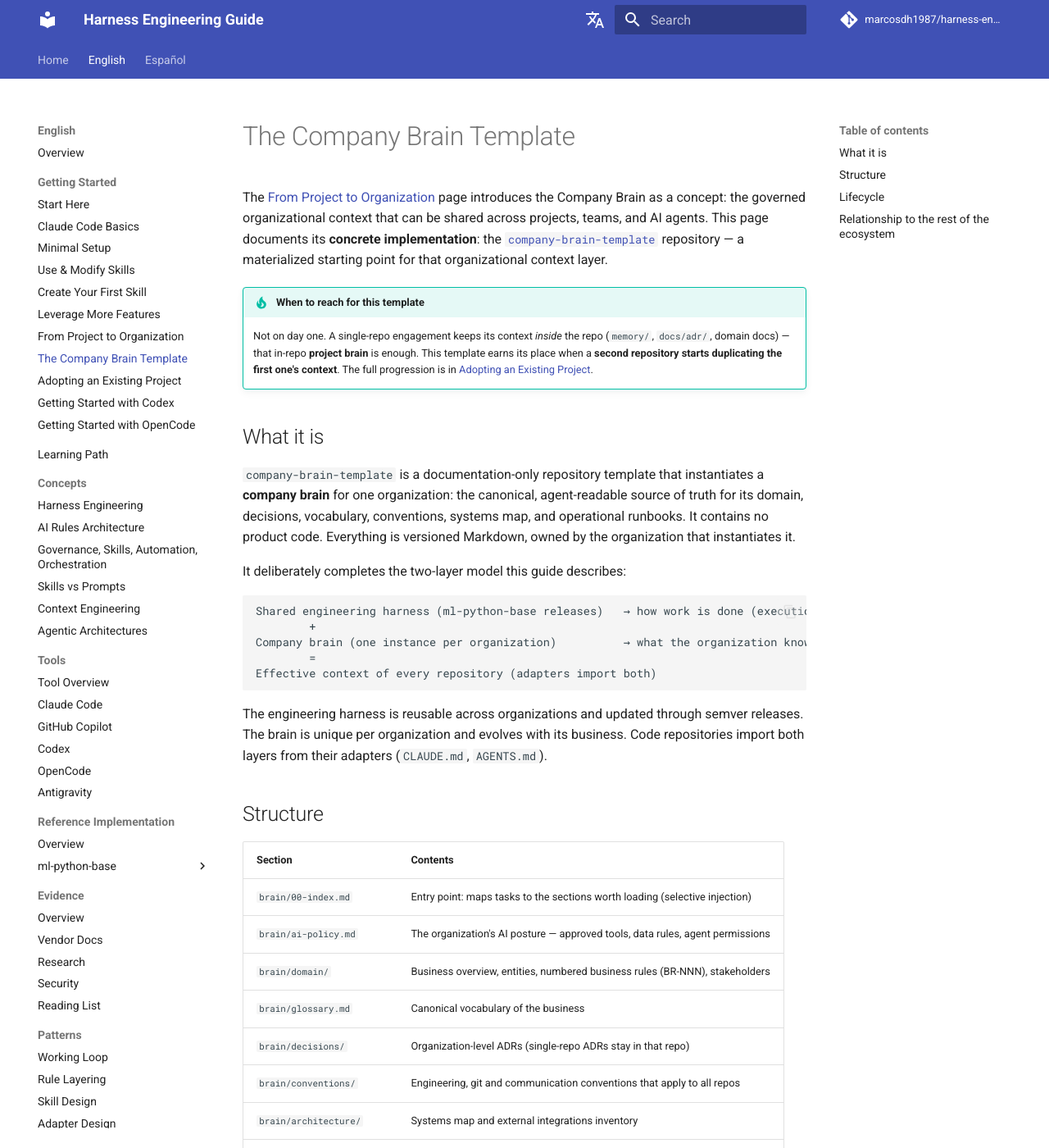
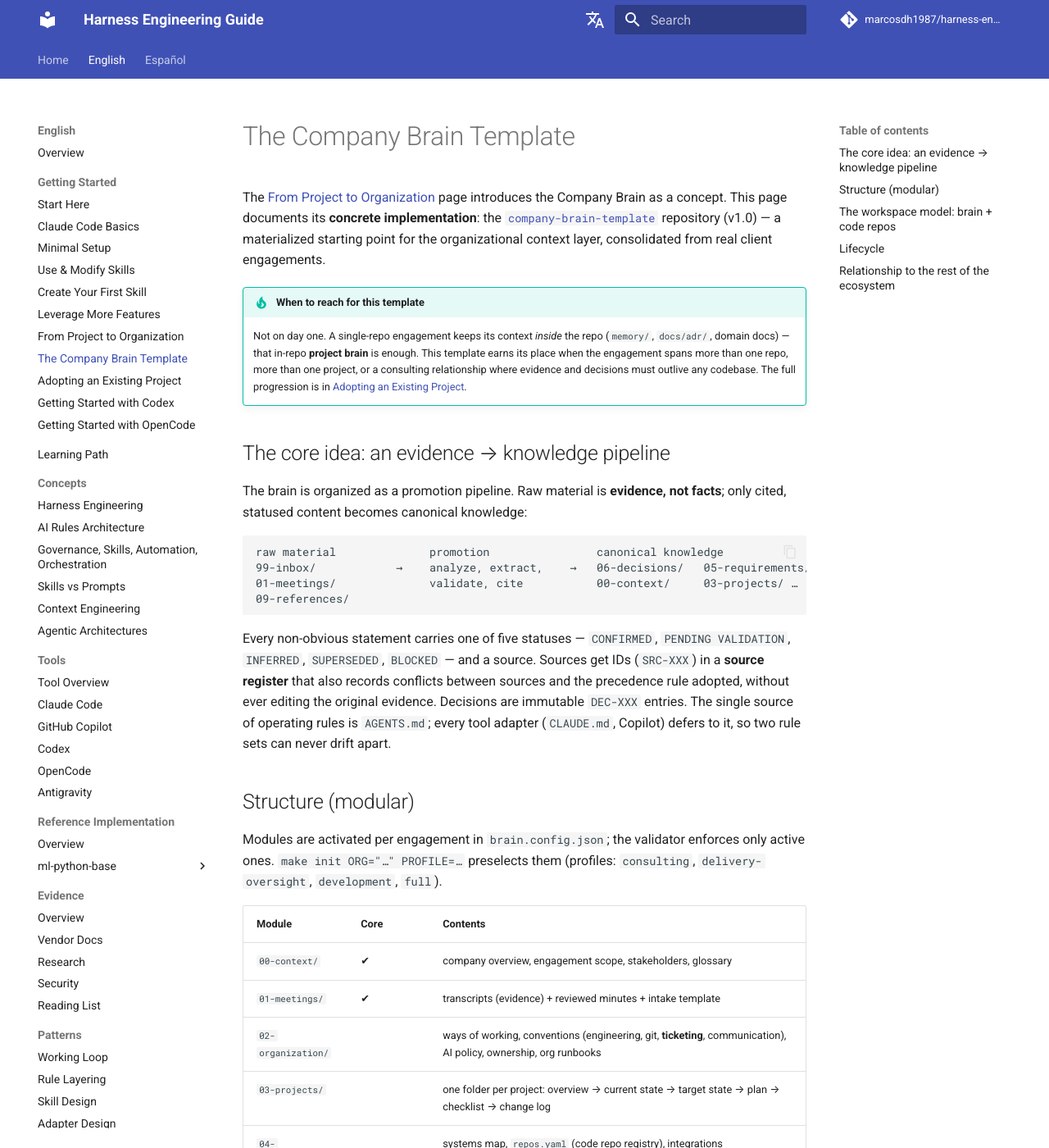
Before and after one commit to marcosdh1987/harness-engineering-guide, an MkDocs documentation site: the page built from docs/en/getting-started/company-brain-template.md, in a window 1280 px wide and 1400 px high. Shown: the whole window at 82% size. Built offline with MkDocs 1.6.1 and Material for MkDocs 9.7.7, drawn with Linux system fonts in a browser that asks for light colours; comment, search, counter and statistics services are not loaded; some of the changed text lies outside the part shown.

Commit message:
Update company brain template documentation for clarity and modular structure

````diff
--- a/docs/en/getting-started/company-brain-template.md
+++ b/docs/en/getting-started/company-brain-template.md
@@ -1,85 +1,102 @@
 # The Company Brain Template
 
-The [From Project to Organization](project-to-organization.md) page introduces the
-Company Brain as a concept: the governed organizational context that can be shared
-across projects, teams, and AI agents. This page documents its **concrete
+The [From Project to Organization](project-to-organization.md) page introduces
+the Company Brain as a concept. This page documents its **concrete
 implementation**: the
 [`company-brain-template`](https://github.com/marcosdh1987/company-brain-template)
-repository — a materialized starting point for that organizational context layer.
+repository (v1.0) — a materialized starting point for the organizational
+context layer, consolidated from real client engagements.
 
 !!! tip "When to reach for this template"
-    Not on day one. A single-repo engagement keeps its context *inside* the repo
-    (`memory/`, `docs/adr/`, domain docs) — that in-repo **project brain** is
-    enough. This template earns its place when a **second repository starts
-    duplicating the first one's context**. The full progression is in
-    [Adopting an Existing Project](adopt-existing-project.md).
+    Not on day one. A single-repo engagement keeps its context *inside* the
+    repo (`memory/`, `docs/adr/`, domain docs) — that in-repo **project
+    brain** is enough. This template earns its place when the engagement
+    spans more than one repo, more than one project, or a consulting
+    relationship where evidence and decisions must outlive any codebase. The
+    full progression is in [Adopting an Existing Project](adopt-existing-project.md).
 
-## What it is
+## The core idea: an evidence → knowledge pipeline
 
-`company-brain-template` is a documentation-only repository template that
-instantiates a **company brain** for one organization: the canonical, agent-readable
-source of truth for its domain, decisions, vocabulary, conventions, systems map,
-and operational runbooks. It contains no product code. Everything is versioned
-Markdown, owned by the organization that instantiates it.
-
-It deliberately completes the two-layer model this guide describes:
+The brain is organized as a promotion pipeline. Raw material is **evidence,
+not facts**; only cited, statused content becomes canonical knowledge:
 
 ```text
-Shared engineering harness (ml-python-base releases)   → how work is done (execution)
-        +
-Company brain (one instance per organization)          → what the organization knows (context)
-        =
-Effective context of every repository (adapters import both)
+raw material              promotion                canonical knowledge
+99-inbox/            →    analyze, extract,    →   06-decisions/   05-requirements/
+01-meetings/              validate, cite           00-context/     03-projects/ …
+09-references/
 ```
 
-The engineering harness is reusable across organizations and updated through semver
-releases. The brain is unique per organization and evolves with its business. Code
-repositories import both layers from their adapters (`CLAUDE.md`, `AGENTS.md`).
+Every non-obvious statement carries one of five statuses — `CONFIRMED`,
+`PENDING VALIDATION`, `INFERRED`, `SUPERSEDED`, `BLOCKED` — and a source.
+Sources get IDs (`SRC-XXX`) in a **source register** that also records
+conflicts between sources and the precedence rule adopted, without ever
+editing the original evidence. Decisions are immutable `DEC-XXX` entries.
+The single source of operating rules is `AGENTS.md`; every tool adapter
+(`CLAUDE.md`, Copilot) defers to it, so two rule sets can never drift apart.
 
-## Structure
+## Structure (modular)
 
-| Section | Contents |
-|---|---|
-| `brain/00-index.md` | Entry point: maps tasks to the sections worth loading (selective injection) |
-| `brain/ai-policy.md` | The organization's AI posture — approved tools, data rules, agent permissions |
-| `brain/domain/` | Business overview, entities, numbered business rules (BR-NNN), stakeholders |
-| `brain/glossary.md` | Canonical vocabulary of the business |
-| `brain/decisions/` | Organization-level ADRs (single-repo ADRs stay in that repo) |
-| `brain/conventions/` | Engineering, git and communication conventions that apply to all repos |
-| `brain/architecture/` | Systems map and external integrations inventory |
-| `brain/runbooks/` | Step-by-step operational procedures, executable by a newcomer or an agent |
-| `brain/team/ownership.md` | Every shared section has an explicit human owner |
-| `memory/` | Organization-level learnings and patterns |
+Modules are activated per engagement in `brain.config.json`; the validator
+enforces only active ones. `make init ORG="…" PROFILE=…` preselects them
+(profiles: `consulting`, `delivery-oversight`, `development`, `full`).
+
+| Module | Core | Contents |
+|---|---|---|
+| `00-context/` | ✔ | company overview, engagement scope, stakeholders, glossary |
+| `01-meetings/` | ✔ | transcripts (evidence) + reviewed minutes + intake template |
+| `02-organization/` | | ways of working, conventions (engineering, git, **ticketing**, communication), AI policy, ownership, org runbooks |
+| `03-projects/` | | one folder per project: overview → current state → target state → plan → checklist → change log |
+| `04-architecture/` | | systems map, `repos.yaml` (code repo registry), integrations |
+| `05-requirements/` | | functional, non-functional, business rules, open questions |
+| `06-decisions/` | ✔ | immutable `DEC-XXX` decision log |
+| `07-delivery/` | | status, roadmap, action items, validation matrix, periodic client-run check |
+| `08-vendors/` | | vendor register + evaluations |
+| `09-references/` | ✔ | primary sources + source registers with conflict tracking |
+| `99-inbox/` | ✔ | landing zone; files leave marked `processed--` |
+
+`02-organization/` is where the organization's ways of working live as
+**declarations** — the engineering harness *enforces* them in each repo; the
+brain *declares* them once. This includes `conventions/ticketing.md`: generic
+skills ("plan from ticket") read it to adapt to the organization's tracker,
+workflow states, and definitions of ready/done.
+
+## The workspace model: brain + code repos
+
+When the organization has code repositories, the layout is **hub-and-spoke
+with sibling clones — never submodules, never nested**:
+
+```text
+~/work/acme/
+├── acme-brain/          ← the hub
+├── api-payments/        ← spoke: its CLAUDE.md imports @../acme-brain/…
+└── web-portal/          ← spoke
+```
+
+A developer's day 1 is `git clone <brain> && make workspace` — the target
+reads `04-architecture/repos.yaml` and clones every registered repo
+alongside. Submodules are rejected deliberately: a submodule pins a commit
+(stale context by design), adds clone/permission friction, and inverts the
+dependency — context must not depend on code. The sibling convention makes
+the relative import path predictable on every machine; if the brain is
+missing, imports degrade gracefully, and CI checks the brain out as a second
+repo instead. Full rationale: the template's `docs/workspace.md`.
 
 ## Lifecycle
 
-The template ships with governed skills (same format as the reference
-implementation's skills) covering the full lifecycle:
-
-- **`bootstrap_company_brain`** — instantiates and populates the brain for a new
-  organization: mines real sources first (repos, docs, configs), interviews humans
-  only for what mining cannot answer, and never invents domain facts. Visible
-  `_PENDIENTE_` markers beat plausible fiction.
-- **`update_domain_context`**, **`record_decision`**, **`add_runbook`** — absorb
-  business changes consistently instead of patching one file.
-- **`quarterly_context_review`** — the anti-drift mechanism: every ~90 days the
-  brain is audited against reality, stale content is flagged, and marker debt is
-  reported to section owners. Stale context is worse than missing context.
-
-Validation is automated (`make validate`: structure, links, marker debt) and the
-folder structure is treated as a public interface — consumer repositories reference
-it from their adapters, so restructuring is a `MAJOR` version change.
+Governed skills cover the whole lifecycle: `bootstrap_company_brain`
+(fresh-start or **migration mode** for organizations with existing history:
+everything into the inbox → source register with conflicts → gradual
+promotion), `process_meeting` (transcript → minutes → promoted knowledge),
+`update_domain_context`, `record_decision`, `add_runbook`, and
+`quarterly_context_review` (the anti-drift audit). Validation is automated
+and semantic: `make validate` checks structure per config, links, duplicate
+IDs, decisions without sources, and reports placeholder/inbox debt.
 
 ## Relationship to the rest of the ecosystem
 
-- The **guide** (this site) explains the concepts and the adoption levels.
-- **`ml-python-base`** provides the execution layer and distributes the brain
-  lifecycle skills with its releases.
-- The **lab** can measure which brain sections agents actually consult, informing
-  the quarterly review: sections never read are candidates to merge or delete.
-
-!!! note "Ownership boundary"
-    The template (structure + skills) is a reusable engineering asset. Each
-    instantiated brain belongs to the organization it describes — including when a
-    consultancy operates the bootstrap. This separation is what keeps the motor
-    reusable and the client's knowledge theirs.
+The guide explains the concepts; `ml-python-base` provides the execution
+layer and distributes the brain lifecycle skills; the lab can measure which
+brain sections agents actually consult. The template (structure + skills) is
+a reusable engineering asset; each instantiated brain belongs to the
+organization it describes.
--- a/docs/es/getting-started/company-brain-template.md
+++ b/docs/es/getting-started/company-brain-template.md
@@ -1,88 +1,107 @@
 # El template de Company Brain
 
-La página [Del proyecto a la organización](proyecto-a-organizacion.md) introduce el
-Company Brain como concepto: el contexto organizacional gobernado que puede
-compartirse entre proyectos, equipos y agentes de IA. Esta página documenta su
+La página [Del proyecto a la organización](proyecto-a-organizacion.md)
+introduce el Company Brain como concepto. Esta página documenta su
 **implementación concreta**: el repositorio
 [`company-brain-template`](https://github.com/marcosdh1987/company-brain-template)
-— un punto de partida materializado para esa capa de contexto organizacional.
+(v1.0) — un punto de partida materializado para la capa de contexto
+organizacional, consolidado a partir de engagements reales con clientes.
 
 !!! tip "Cuándo usar este template"
-    No el día uno. Un engagement de un solo repo mantiene su contexto *adentro*
-    del repo (`memory/`, `docs/adr/`, docs de dominio) — ese **project brain**
-    in-repo alcanza. Este template se gana su lugar cuando un **segundo
-    repositorio empieza a duplicar el contexto del primero**. La progresión
-    completa está en
+    No el día uno. Un engagement de un solo repo mantiene su contexto
+    *adentro* del repo (`memory/`, `docs/adr/`) — ese **project brain**
+    in-repo alcanza. Este template se gana su lugar cuando el engagement
+    abarca más de un repo, más de un proyecto, o una relación de consultoría
+    donde la evidencia y las decisiones deben sobrevivir a cualquier
+    codebase. La progresión completa está en
     [Adopción en un proyecto existente](adopt-existing-project.md).
 
-## Qué es
+## La idea central: un pipeline de evidencia → conocimiento
 
-`company-brain-template` es un template de repositorio solo-documentación que
-instancia un **company brain** para una organización: la fuente de verdad canónica
-y legible por agentes de su dominio, decisiones, vocabulario, convenciones, mapa de
-sistemas y runbooks operativos. No contiene código de producto. Todo es Markdown
-versionado, propiedad de la organización que lo instancia.
-
-Completa deliberadamente el modelo de dos capas que describe esta guía:
+El brain se organiza como un pipeline de promoción. El material crudo es
+**evidencia, no hechos**; solo el contenido citado y con estado se vuelve
+conocimiento canónico:
 
 ```text
-Harness de ingeniería compartido (releases de ml-python-base) → cómo se trabaja (ejecución)
-        +
-Company brain (una instancia por organización)                → qué sabe la organización (contexto)
-        =
-Contexto efectivo de cada repositorio (los adapters importan ambas capas)
+material crudo            promoción                conocimiento canónico
+99-inbox/            →    analizar, extraer,   →   06-decisions/   05-requirements/
+01-meetings/              validar, citar           00-context/     03-projects/ …
+09-references/
 ```
 
-El harness es reutilizable entre organizaciones y se actualiza por releases semver.
-El brain es único por organización y evoluciona con su negocio. Los repos de código
-importan ambas capas desde sus adapters (`CLAUDE.md`, `AGENTS.md`).
+Toda afirmación no obvia lleva uno de cinco estados — `CONFIRMED`,
+`PENDING VALIDATION`, `INFERRED`, `SUPERSEDED`, `BLOCKED` — y una fuente.
+Las fuentes reciben IDs (`SRC-XXX`) en un **source register** que además
+registra conflictos entre fuentes y la regla de precedencia adoptada, sin
+editar jamás la evidencia original. Las decisiones son entradas `DEC-XXX`
+inmutables. La fuente única de reglas operativas es `AGENTS.md`; todo adapter
+de herramienta (`CLAUDE.md`, Copilot) remite a él, así dos juegos de reglas
+nunca pueden divergir.
 
-## Estructura
+## Estructura (modular)
 
-| Sección | Contenido |
-|---|---|
-| `brain/00-index.md` | Punto de entrada: mapea tareas a las secciones que vale la pena cargar (inyección selectiva) |
-| `brain/ai-policy.md` | La postura de IA de la organización — herramientas aprobadas, reglas de datos, permisos de agentes |
-| `brain/domain/` | Visión del negocio, entidades, reglas de negocio numeradas (BR-NNN), stakeholders |
-| `brain/glossary.md` | Vocabulario canónico del negocio |
-| `brain/decisions/` | ADRs a nivel organización (los de un solo repo quedan en ese repo) |
-| `brain/conventions/` | Convenciones de ingeniería, git y comunicación transversales |
-| `brain/architecture/` | Mapa de sistemas e inventario de integraciones externas |
-| `brain/runbooks/` | Procedimientos operativos paso a paso, ejecutables por una persona nueva o un agente |
-| `brain/team/ownership.md` | Toda sección compartida tiene un dueño humano explícito |
-| `memory/` | Aprendizajes y patrones a nivel organización |
+Los módulos se activan por engagement en `brain.config.json`; el validador
+solo exige los activos. `make init ORG="…" PROFILE=…` los preselecciona
+(perfiles: `consulting`, `delivery-oversight`, `development`, `full`).
+
+| Módulo | Core | Contenido |
+|---|---|---|
+| `00-context/` | ✔ | visión de la empresa, alcance del engagement, stakeholders, glosario |
+| `01-meetings/` | ✔ | transcripts (evidencia) + minutas revisadas + template de intake |
+| `02-organization/` | | ways of working, convenciones (ingeniería, git, **ticketing**, comunicación), política de IA, ownership, runbooks de la org |
+| `03-projects/` | | una carpeta por proyecto: overview → estado actual → estado objetivo → plan → checklist → change log |
+| `04-architecture/` | | mapa de sistemas, `repos.yaml` (registro de repos de código), integraciones |
+| `05-requirements/` | | funcionales, no funcionales, reglas de negocio, preguntas abiertas |
+| `06-decisions/` | ✔ | log de decisiones `DEC-XXX` inmutable |
+| `07-delivery/` | | estado, roadmap, action items, matriz de validación, check periódico que completa el cliente |
+| `08-vendors/` | | registro de vendors + evaluaciones |
+| `09-references/` | ✔ | fuentes primarias + source registers con registro de conflictos |
+| `99-inbox/` | ✔ | zona de aterrizaje; los archivos salen marcados `processed--` |
+
+`02-organization/` es donde viven los modos de trabajo de la organización
+como **declaraciones** — el harness de ingeniería las *aplica* en cada repo;
+el brain las *declara* una vez. Incluye `conventions/ticketing.md`: las
+skills genéricas ("planificar desde un ticket") lo leen para adaptarse al
+tracker, los estados del workflow y las definiciones de ready/done de la
+organización.
+
+## El modelo workspace: brain + repos de código
+
+Cuando la organización tiene repos de código, el layout es **hub-and-spoke
+con clones hermanos — nunca submódulos, nunca anidado**:
+
+```text
+~/work/acme/
+├── acme-brain/          ← el hub
+├── api-pagos/           ← spoke: su CLAUDE.md importa @../acme-brain/…
+└── portal-web/          ← spoke
+```
+
+El día 1 de un dev es `git clone <brain> && make workspace` — el target lee
+`04-architecture/repos.yaml` y clona cada repo registrado al lado. Los
+submódulos se descartan deliberadamente: un submódulo pinea un commit
+(contexto viejo por diseño), agrega fricción de clones/permisos, e invierte
+la dependencia — el contexto no debe depender del código. La convención de
+hermanos hace la ruta de import relativa predecible en toda máquina; si el
+brain falta, los imports degradan sin romper, y en CI el brain se chequea
+como segundo repo. Racional completo: `docs/workspace.md` del template.
 
 ## Ciclo de vida
 
-El template incluye skills gobernadas (mismo formato que las de la implementación
-de referencia) que cubren el ciclo completo:
-
-- **`bootstrap_company_brain`** — instancia y puebla el brain para una organización
-  nueva: primero mina fuentes reales (repos, docs, configuraciones), entrevista a
-  humanos solo para lo que el minado no responde, y nunca inventa hechos del
-  dominio. Una marca `_PENDIENTE_` visible vale más que ficción plausible.
-- **`update_domain_context`**, **`record_decision`**, **`add_runbook`** — absorben
-  cambios del negocio de forma consistente en lugar de parchear un solo archivo.
-- **`quarterly_context_review`** — el mecanismo anti-drift: cada ~90 días el brain
-  se audita contra la realidad, el contenido viejo se marca y la deuda de marcas se
-  reporta a los dueños de sección. El contexto desactualizado es peor que el
-  faltante.
-
-La validación es automática (`make validate`: estructura, links, deuda de marcas) y
-la estructura de carpetas se trata como interfaz pública — los repos consumidores la
-referencian desde sus adapters, así que reestructurar es un cambio `MAJOR`.
+Las skills gobernadas cubren el ciclo completo: `bootstrap_company_brain`
+(arranque en limpio o **modo migración** para organizaciones con historia:
+todo al inbox → source register con conflictos → promoción gradual),
+`process_meeting` (transcript → minutas → conocimiento promovido),
+`update_domain_context`, `record_decision`, `add_runbook` y
+`quarterly_context_review` (la auditoría anti-drift). La validación es
+automática y semántica: `make validate` chequea estructura según config,
+links, IDs duplicados, decisiones sin fuente, y reporta deuda de
+placeholders e inbox.
 
 ## Relación con el resto del ecosistema
 
-- La **guía** (este sitio) explica los conceptos y los niveles de adopción.
-- **`ml-python-base`** aporta la capa de ejecución y distribuye las skills del
-  ciclo de vida del brain con sus releases.
-- El **lab** puede medir qué secciones del brain consultan realmente los agentes,
-  alimentando el review trimestral: lo nunca leído es candidato a fusionarse o
-  borrarse.
-
-!!! note "Frontera de propiedad"
-    El template (estructura + skills) es un activo de ingeniería reutilizable. Cada
-    brain instanciado pertenece a la organización que describe — incluso cuando una
-    consultora opera el bootstrap. Esa separación es lo que mantiene el motor
-    reutilizable y el conocimiento del cliente como propio.
+La guía explica los conceptos; `ml-python-base` aporta la capa de ejecución y
+distribuye las skills del ciclo de vida del brain; el lab puede medir qué
+secciones consultan realmente los agentes. El template (estructura + skills)
+es un activo de ingeniería reutilizable; cada brain instanciado pertenece a
+la organización que describe.
````
